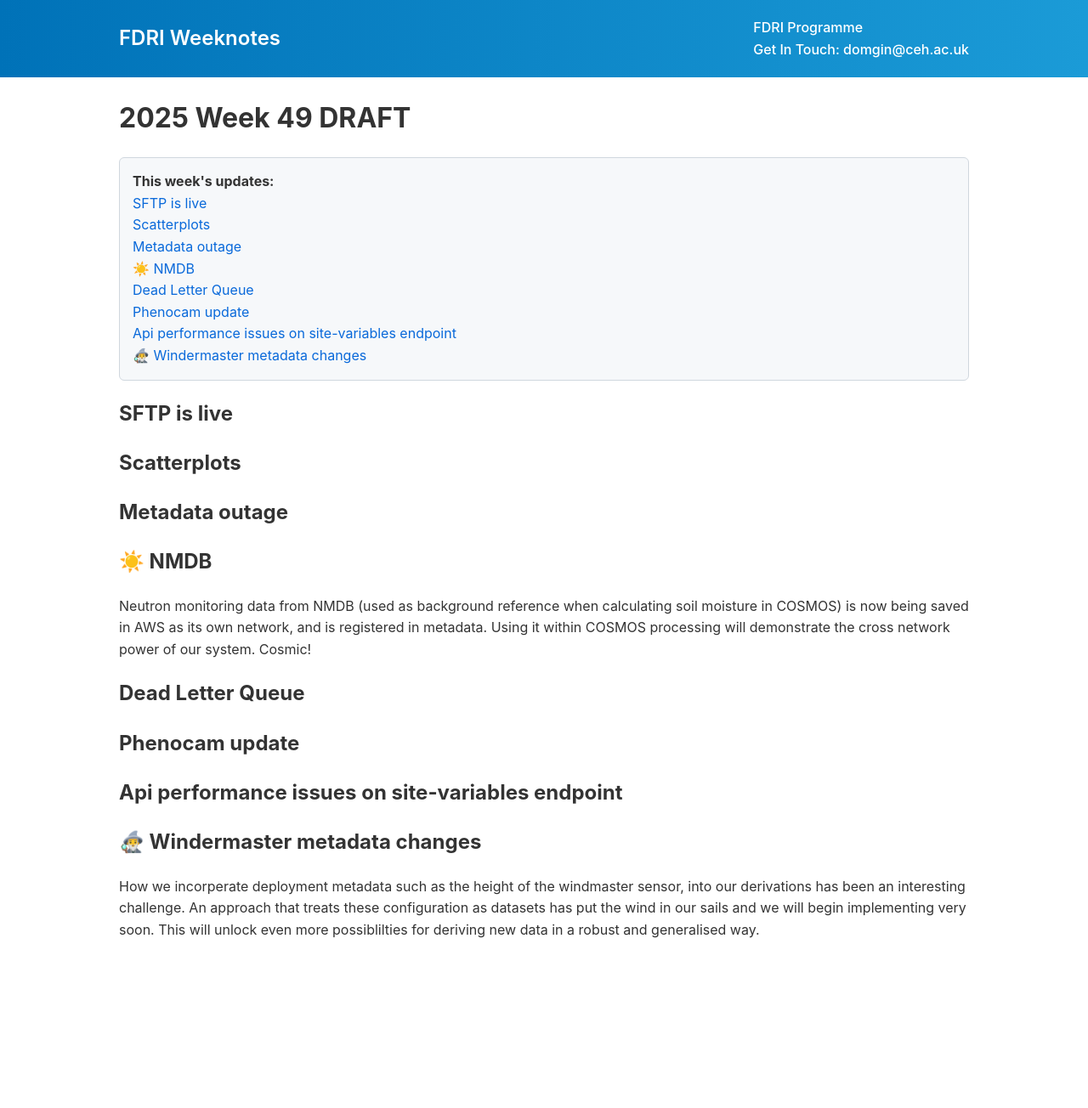
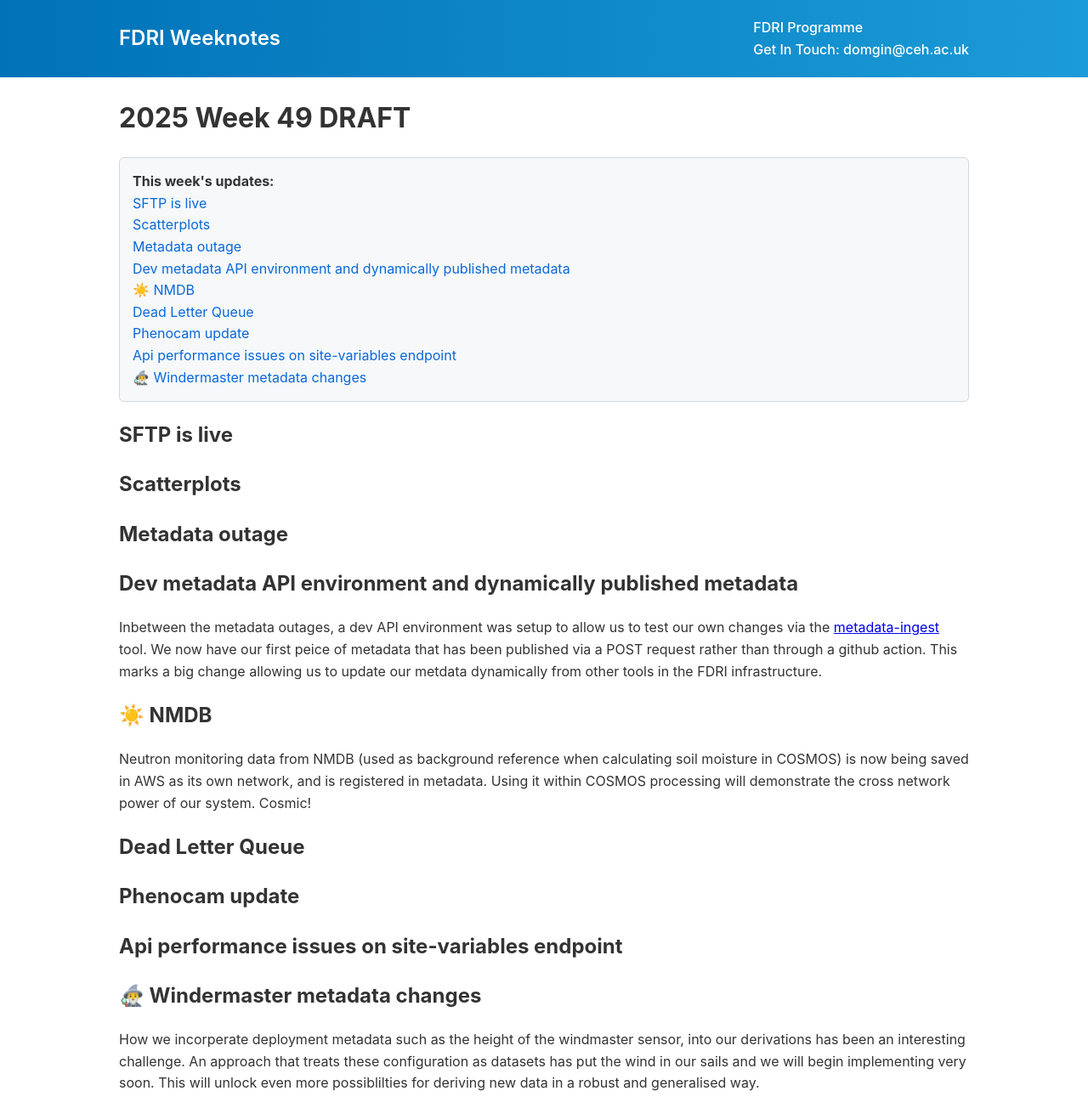
Before and after one commit to NERC-CEH/fdri_words, a Jekyll site: the page built from weeknotes/2025/49.md, in a window 1280 px wide. Shown: the whole page at 85% size. Built offline with Jekyll 4.4.1, drawn with Linux system fonts in a browser that asks for light colours; our own code applies the rules of GitHub Pages for plain Markdown files; before the commit the page ends 1123 px from its top, so only the background shows below that.

Commit message:
metadata update NS

```diff
--- a/weeknotes/2025/49.md
+++ b/weeknotes/2025/49.md
@@ -5,6 +5,9 @@
 ## Scatterplots
 
 ## Metadata outage
+
+## Dev metadata API environment and dynamically published metadata
+Inbetween the metadata outages, a dev API environment was setup to allow us to test our own changes via the [metadata-ingest](https://github.com/NERC-CEH/dri-metadata-ingest) tool. We now have our first peice of metadata that has been published via a POST request rather than through a github action. This marks a big change allowing us to update our metdata dynamically from other tools in the FDRI infrastructure.
 
 ## ☀️ NMDB
 Neutron monitoring data from NMDB (used as background reference when calculating soil moisture in COSMOS) is now being saved in AWS as its own network, and is registered in metadata. Using it within COSMOS processing will demonstrate the cross network power of our system. Cosmic!
```
